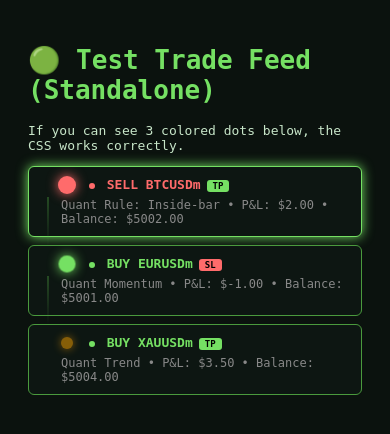
After one commit to Dkpiec/AI-Hedgefund-bot, a FastAPI app: page /test-dots in a window 390 px wide. The commit adds this page. Shown: the top 434 px of the page. Run offline with FastAPI, Linux system fonts and the light colour scheme.

Commit message:
fix: inline-style trade feed rows to bypass Tailwind flexbox collapse
- index.html: replaced Tailwind flex classes (flex justify-between items-center) with inline style="display:flex;..." so dots cannot be hidden by Tailwind's responsive utilities
- new /test-dots route: standalone no-Tailwind page that renders 3 sample trades with the same dot logic — visit /test-dots to verify CSS works in isolation
- main.py: route added to serve test page

```diff
--- /dev/null
+++ b/src/dashboard/templates/test_dots.html
@@ -0,0 +1,93 @@
+<!DOCTYPE html>
+<html lang="en">
+<head>
+<meta charset="UTF-8" />
+<meta name="viewport" content="width=device-width, initial-scale=1.0" />
+<title>AI Hedge Fund Bot - Trade Feed Test</title>
+<style>
+  body { background: #0B120E; color: #c8e6c9; font-family: monospace; padding: 20px; }
+  .trade-row {
+    background: #0d1612;
+    border: 1px solid #4a9a3d;
+    border-radius: 6px;
+    padding: 10px 10px 10px 32px;
+    margin: 8px 0;
+    position: relative;
+  }
+  .trade-marker {
+    display: inline-block;
+    width: 12px;
+    height: 12px;
+    border-radius: 50%;
+    margin-right: 8px;
+    vertical-align: middle;
+    box-shadow: 0 0 8px currentColor;
+  }
+  .trade-marker.fresh { animation: pulseDot 1.2s ease-in-out infinite; }
+  .trade-marker.recent { animation: pulseDot 2.5s ease-in-out infinite; }
+  .trade-marker.stale { opacity: 0.5; }
+  @keyframes pulseDot {
+    0%, 100% { transform: scale(1); }
+    50% { transform: scale(1.5); }
+  }
+  .trade-connector {
+    position: absolute;
+    left: 18px;
+    top: 30px;
+    bottom: -10px;
+    width: 2px;
+    background: linear-gradient(to bottom, #4a9a3d 0%, transparent 100%);
+    opacity: 0.4;
+  }
+  .trade-row:last-child .trade-connector { display: none; }
+  .trade-row.latest { border-color: #75E063; box-shadow: 0 0 12px #75E063; }
+  .signal-dot {
+    display: inline-block;
+    width: 6px;
+    height: 6px;
+    border-radius: 50%;
+    margin-right: 4px;
+  }
+  .trade-tag {
+    display: inline-block;
+    padding: 1px 6px;
+    border-radius: 3px;
+    font-size: 9px;
+    font-weight: bold;
+    margin-left: 6px;
+  }
+  .h1 { color: #75E063; }
+</style>
+</head>
+<body>
+  <h1 class="h1">🟢 Test Trade Feed (Standalone)</h1>
+  <p>If you can see 3 colored dots below, the CSS works correctly.</p>
+  <div id="test-feed"></div>
+
+<script>
+  const assetColors = { 'EURUSDm': '#75E063', 'GBPUSDm': '#FFD700', 'BTCUSDm': '#FF6B6B', 'XAUUSDm': '#FFA500', 'USDJPYm': '#00BFFF' };
+  const sample = [
+    { asset: 'BTCUSDm', signal: 'SELL', outcome: 'TP_HIT', pnl: 2.0, balance_after: 5002, time: new Date().toISOString(), logic: 'Quant Rule: Inside-bar' },
+    { asset: 'EURUSDm', signal: 'BUY', outcome: 'SL_HIT', pnl: -1.0, balance_after: 5001, time: new Date(Date.now()-300000).toISOString(), logic: 'Quant Momentum' },
+    { asset: 'XAUUSDm', signal: 'BUY', outcome: 'TP_HIT', pnl: 3.5, balance_after: 5004, time: new Date(Date.now()-600000).toISOString(), logic: 'Quant Trend' },
+  ];
+  const feed = document.getElementById('test-feed');
+  feed.innerHTML = sample.map((t, i) => {
+    const color = assetColors[t.asset] || '#75E063';
+    const tPnl = t.pnl;
+    const tColor = tPnl > 0 ? '#75E063' : '#FF6B6B';
+    const dotClass = i === 0 ? 'fresh' : i === 1 ? 'recent' : 'stale';
+    const outcomeTag = t.outcome === 'TP_HIT' ? '<span class="trade-tag" style="background:#75E063;color:#000">TP</span>' : '<span class="trade-tag" style="background:#FF6B6B;color:#000">SL</span>';
+    return `
+      <div class="trade-row ${i === 0 ? 'latest' : ''}">
+        <div class="trade-connector"></div>
+        <span class="trade-marker ${dotClass}" style="background:${color};color:${color}"></span>
+        <span class="signal-dot" style="background:${t.signal === 'BUY' ? '#75E063' : '#FF6B6B'}"></span>
+        <strong style="color:${t.signal === 'BUY' ? '#75E063' : '#FF6B6B'}">${t.signal} ${t.asset}</strong>${outcomeTag}
+        <div style="margin-top:6px;font-size:12px;color:#888">${t.logic} • P&L: $${tPnl.toFixed(2)} • Balance: $${t.balance_after.toFixed(2)}</div>
+      </div>
+    `;
+  }).join('');
+</script>
+</body>
+</html>
--- a/src/main.py
+++ b/src/main.py
@@ -67,6 +67,12 @@ templates = Jinja2Templates(directory=str(BASE_DIR / "dashboard" / "templates"))
 async def dashboard(request: Request):
     """Serve the cyberpunk dashboard."""
     return templates.TemplateResponse(request, "index.html", {"symbols": SYMBOLS})
+
+
+@app.get("/test-dots", response_class=HTMLResponse)
+async def test_dots():
+    """Standalone test page to verify trade feed dot rendering."""
+    return HTMLResponse(content=open(BASE_DIR / "dashboard" / "templates" / "test_dots.html").read())
 
 
 @app.post("/api/control")
```
Also changed, not shown: src/dashboard/templates/index.html (+14 -12 lines).
